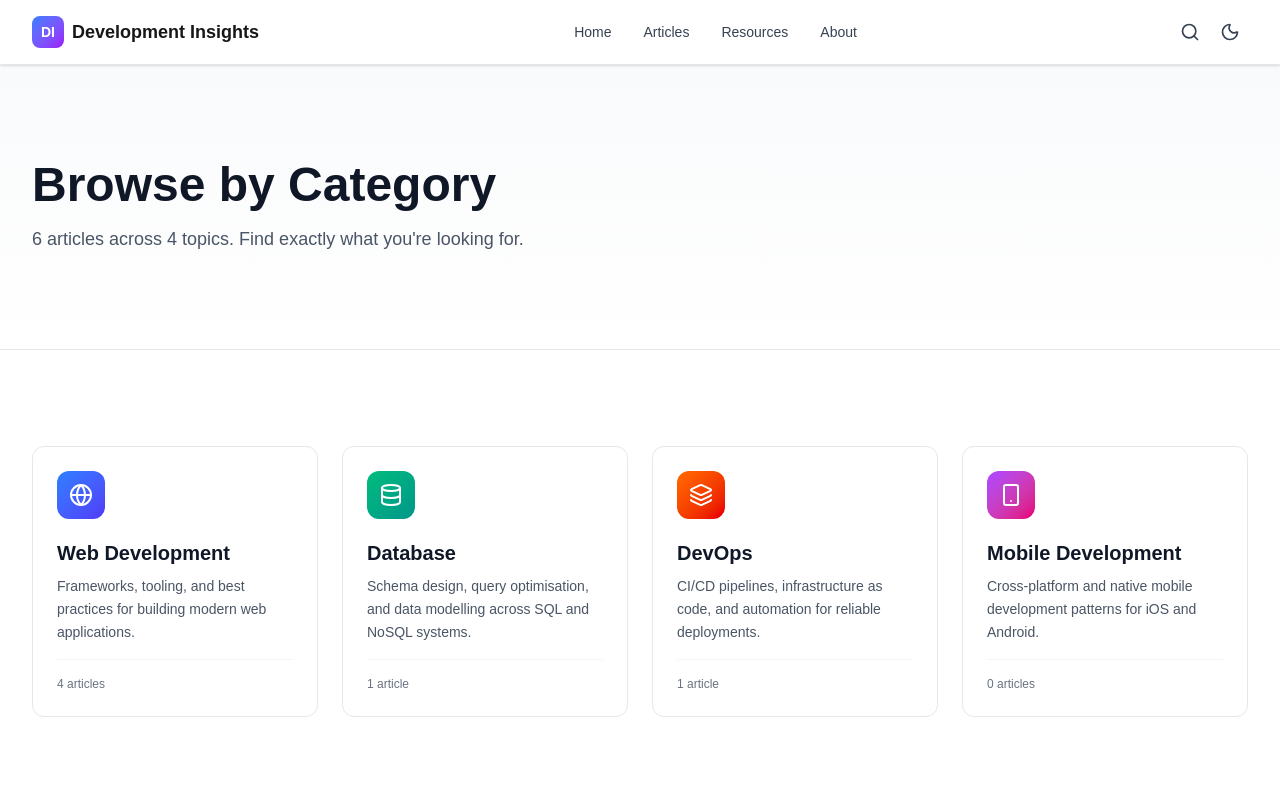
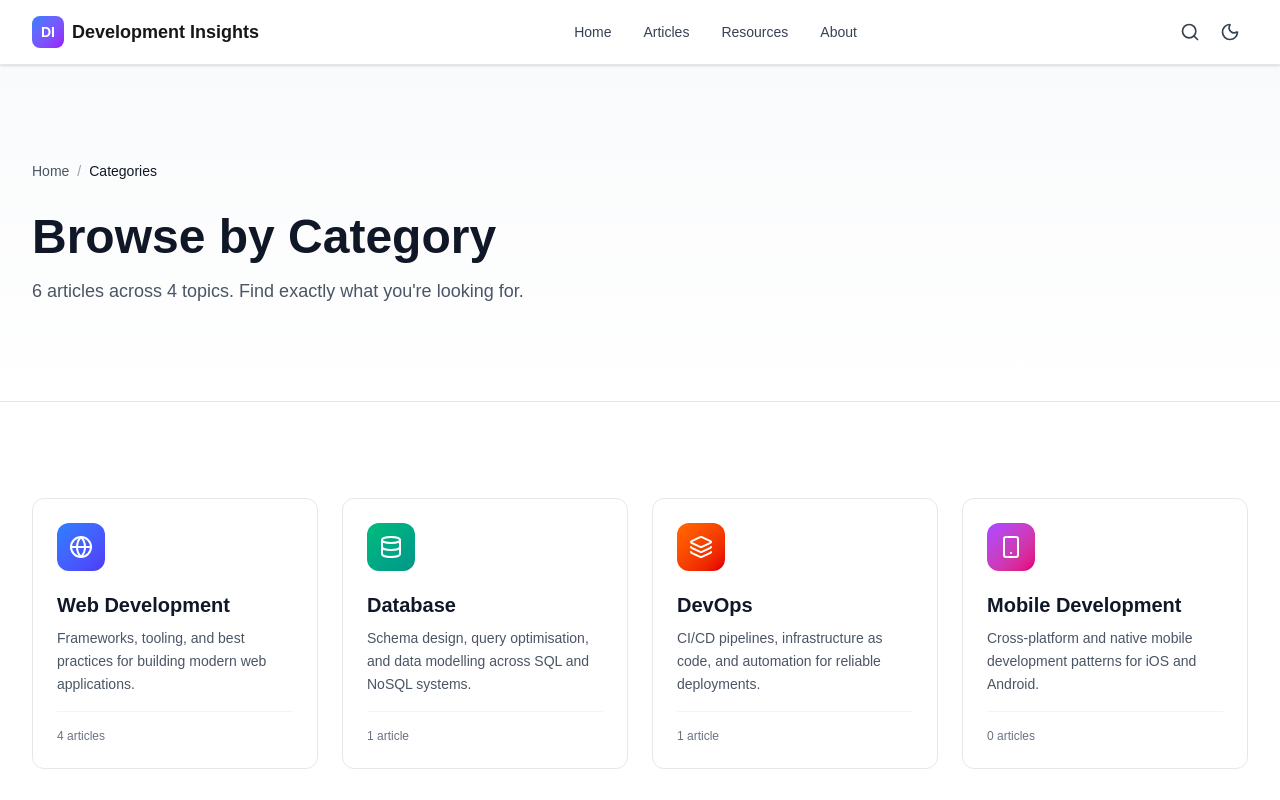
Before and after one commit to gwash3256/DEVELOPMENT-INSIGHTS., a Next.js app: page /categories in a window 1280 px wide. Shown: the top 800 px of the page. Built offline with nearby package versions, Linux system fonts and the light colour scheme.

Commit message:
Sprint 6 audit: add breadcrumbs to landing pages, fix totalArticles count

```diff
--- a/src/app/categories/page.tsx
+++ b/src/app/categories/page.tsx
@@ -1,6 +1,7 @@
 import { Metadata } from "next";
 import Container from "@/components/shared/Container";
 import CategoryCard from "@/components/category/CategoryCard";
+import Breadcrumb from "@/components/article/Breadcrumb";
 import { categories } from "@/data/categories";
 
 export const metadata: Metadata = {
@@ -12,11 +13,17 @@ export const metadata: Metadata = {
 export default function CategoriesPage() {
   const totalArticles = categories.reduce((sum, c) => sum + c.count, 0);
 
+  const breadcrumbItems = [
+    { label: "Home", href: "/" },
+    { label: "Categories", href: "/categories" },
+  ];
+
   return (
     <>
       {/* Hero */}
       <section className="py-16 md:py-24 bg-gradient-to-b from-gray-50 to-white dark:from-slate-900 dark:to-black border-b border-gray-200 dark:border-slate-800">
         <Container>
+          <Breadcrumb items={breadcrumbItems} />
           <div className="max-w-2xl">
             <h1 className="text-4xl md:text-5xl font-bold text-gray-900 dark:text-white mb-4">
               Browse by Category
--- a/src/app/tags/page.tsx
+++ b/src/app/tags/page.tsx
@@ -1,5 +1,6 @@
 import { Metadata } from "next";
 import Container from "@/components/shared/Container";
+import Breadcrumb from "@/components/article/Breadcrumb";
 import TagsPageClient, { type TagEntry } from "./TagsPageClient";
 import { articles } from "@/data/articles";
 
@@ -25,20 +26,26 @@ function buildTags(): TagEntry[] {
 export default function TagsPage() {
   const tags = buildTags();
   const uniqueTagCount = tags.length;
-  const totalArticles = new Set(articles.flatMap((a) => a.tags).filter(Boolean)).size;
+  const totalArticles = articles.length;
+
+  const breadcrumbItems = [
+    { label: "Home", href: "/" },
+    { label: "Tags", href: "/tags" },
+  ];
 
   return (
     <>
       {/* Hero */}
       <section className="py-16 md:py-24 bg-gradient-to-b from-gray-50 to-white dark:from-slate-900 dark:to-black border-b border-gray-200 dark:border-slate-800">
         <Container>
+          <Breadcrumb items={breadcrumbItems} />
           <div className="max-w-2xl">
             <h1 className="text-4xl md:text-5xl font-bold text-gray-900 dark:text-white mb-4">
               Tags
             </h1>
             <p className="text-lg text-gray-600 dark:text-gray-400">
-              {uniqueTagCount} tags across {articles.length}{" "}
-              {articles.length === 1 ? "article" : "articles"}. Filter below to
+              {uniqueTagCount} tags across {totalArticles}{" "}
+              {totalArticles === 1 ? "article" : "articles"}. Filter below to
               find what you need.
             </p>
           </div>
```
